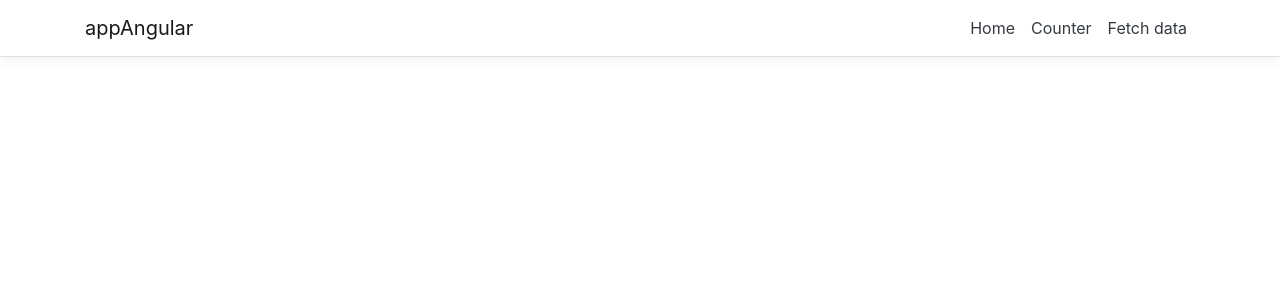
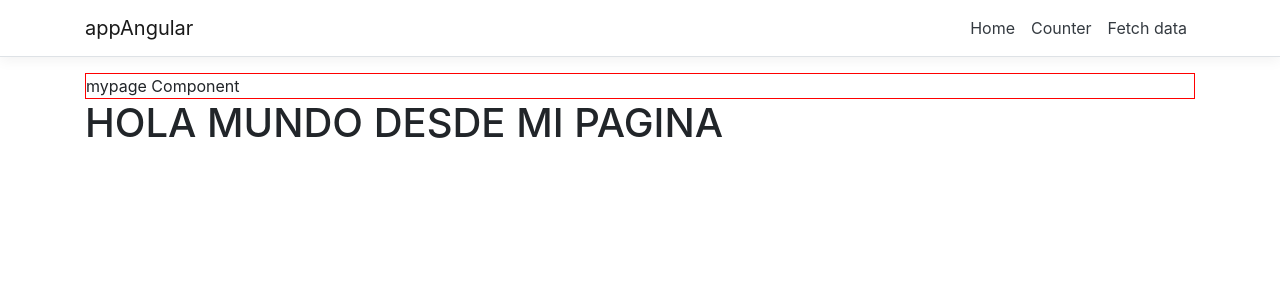
Before and after one commit to dev17aiatic/HolaMundoAyN, an Angular app in the folder appAngular/ClientApp/: page /mypage in a window 1280 px wide. Before the commit this address led to /. Shown: the top 300 px of the page. Built offline with nearby package versions, Linux system fonts and the light colour scheme.

Commit message:
cambios inicio personalizacion

```diff
--- a/appAngular/ClientApp/src/app/app.module.ts
+++ b/appAngular/ClientApp/src/app/app.module.ts
@@ -9,6 +9,7 @@ import { NavMenuComponent } from './nav-menu/nav-menu.component';
 import { HomeComponent } from './home/home.component';
 import { CounterComponent } from './counter/counter.component';
 import { FetchDataComponent } from './fetch-data/fetch-data.component';
+import { MypageComponent } from './mypage/mypage.component';
 
 @NgModule({
   declarations: [
@@ -16,7 +17,8 @@ import { FetchDataComponent } from './fetch-data/fetch-data.component';
     NavMenuComponent,
     HomeComponent,
     CounterComponent,
-    FetchDataComponent
+    FetchDataComponent,
+    MypageComponent,
   ],
   imports: [
     BrowserModule.withServerTransition({ appId: 'ng-cli-universal' }),
@@ -26,6 +28,7 @@ import { FetchDataComponent } from './fetch-data/fetch-data.component';
       { path: '', component: HomeComponent, pathMatch: 'full' },
       { path: 'counter', component: CounterComponent },
       { path: 'fetch-data', component: FetchDataComponent },
+      { path: 'mypage', component: MypageComponent },
     ])
   ],
   providers: [],
--- a/appAngular/ClientApp/src/app/counter/counter.component.ts
+++ b/appAngular/ClientApp/src/app/counter/counter.component.ts
@@ -9,5 +9,6 @@ export class CounterComponent {
 
   public incrementCounter() {
     this.currentCount++;
+    this.currentCount++;
   }
 }
--- /dev/null
+++ b/appAngular/ClientApp/src/app/mypage/mypage.component.html
@@ -0,0 +1,6 @@
+<div style="border: 1px solid red">mypage Component</div>
+<div>
+  <h1>
+    HOLA MUNDO DESDE MI PAGINA
+  </h1>
+</div>
```
Also changed, not shown: appAngular/ClientApp/src/app/mypage/mypage.component.ts (added, +14 -0 lines), appAngular/ClientApp/src/app/mypage/mypage.component.scss (added), 1 other file (tests, documents, lock files or other folders).
